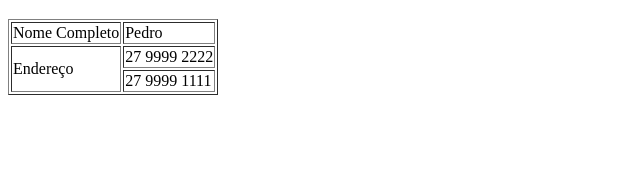
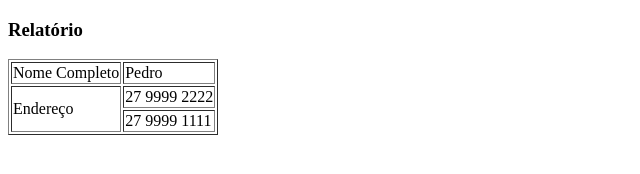
Before and after one commit to kauamatheu/Aula-11-03-25, a plain HTML site: page tabela3.html in a window 1280 px wide. Shown: the whole page, without its empty margins (0-640 px from the left). Drawn offline with Linux system fonts and the light colour scheme.

Commit message:
Atualização atividade 3

```diff
--- a/tabela3.html
+++ b/tabela3.html
@@ -6,7 +6,7 @@
     <title>Document</title>
 </head>
 <body>
-    <h3></h3>
+    <h3>Relatório</h3>
     <table border="1">
         <tr>
             <td>Nome Completo</td>
```
